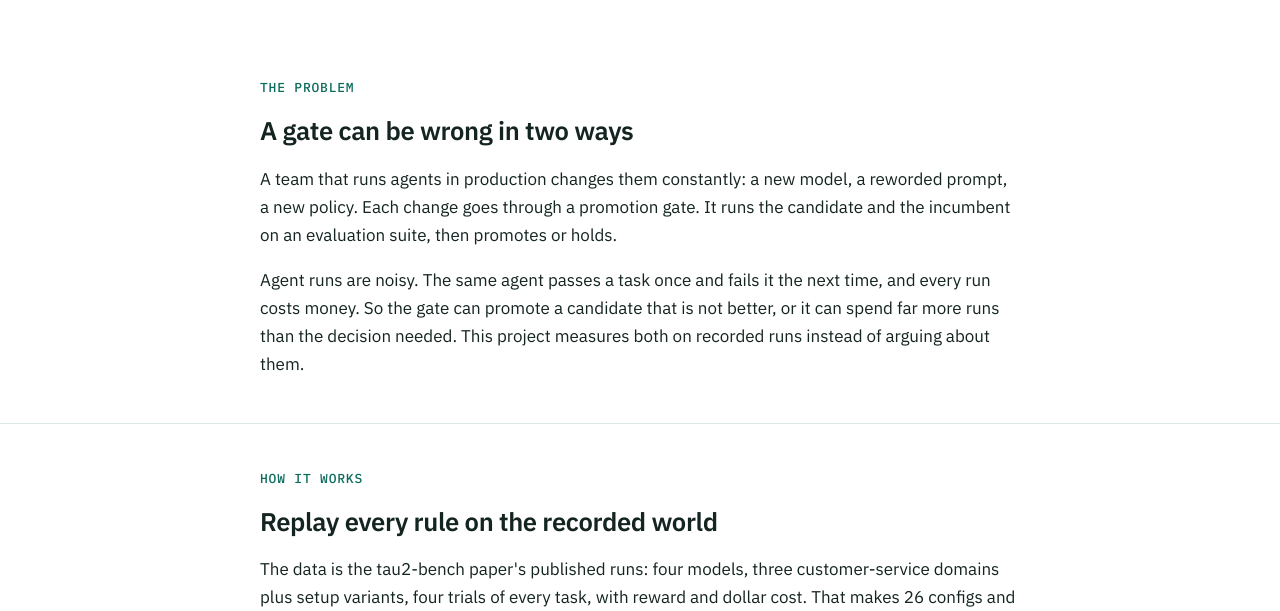
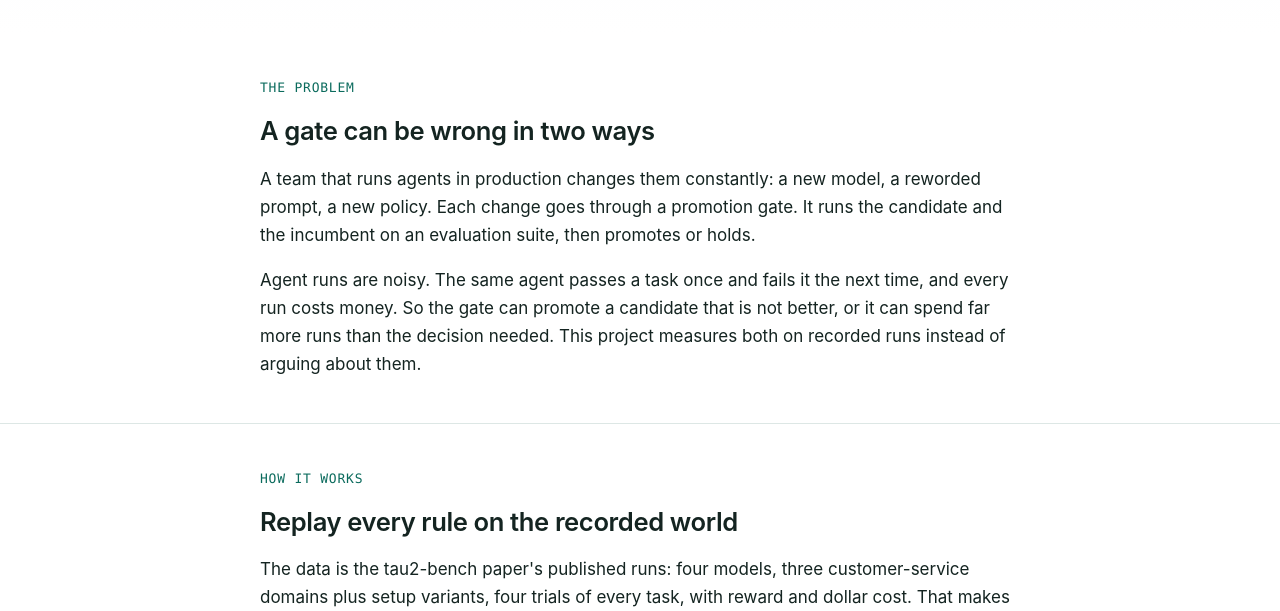
Before and after one commit to yashgix/shipodds, a plain HTML site: page docs/index.html in a window 1280 px wide. Shown: the part 489-1100 px from the top of the page. Drawn offline with Linux system fonts and the light colour scheme.

Commit message:
Page: system fonts instead of Google Fonts

```diff
--- a/docs/index.html
+++ b/docs/index.html
@@ -5,17 +5,14 @@
 <meta name="viewport" content="width=device-width, initial-scale=1, viewport-fit=cover">
 <title>shipodds</title>
 <meta name="description" content="When should a new agent version replace the current one? Promotion gates replayed on recorded tau2-bench trials: false promotions, power and cost.">
-<link rel="preconnect" href="https://fonts.googleapis.com">
-<link rel="preconnect" href="https://fonts.gstatic.com" crossorigin>
-<link rel="stylesheet" href="https://fonts.googleapis.com/css2?family=IBM+Plex+Sans:wght@400;500;600;700&family=IBM+Plex+Mono:wght@400;500;600&display=swap">
 <style>
 /* One 760px reading column on white, charts widen to 980px. Teal means a rule that behaves, amber is the warning. */
 :root {
   color-scheme: light;
   --paper: #ffffff; --band: #f2f7f6; --ink: #142421; --muted: #52625f; --line: #dde7e5;
   --accent: #0b6b5d; --accent-soft: #e3f2ef; --warn: #b45309; --warn-soft: #fdf1e4; --code: #eef4f3;
-  --sans: "IBM Plex Sans", -apple-system, "Segoe UI", Helvetica, Arial, sans-serif;
-  --mono: "IBM Plex Mono", ui-monospace, "SF Mono", Menlo, Consolas, monospace;
+  --sans: -apple-system, "Segoe UI", Helvetica, Arial, sans-serif;
+  --mono: ui-monospace, "SF Mono", Menlo, Consolas, monospace;
   --s0: 0.8125rem; --s1: 1.0625rem; --s2: 1.25rem; --s3: 1.6rem; --s4: clamp(2.2rem, 5.5vw, 3.2rem);
   --radius: 12px;
 }
```
Also changed, not shown: tools/page_template.html (+2 -5 lines).
